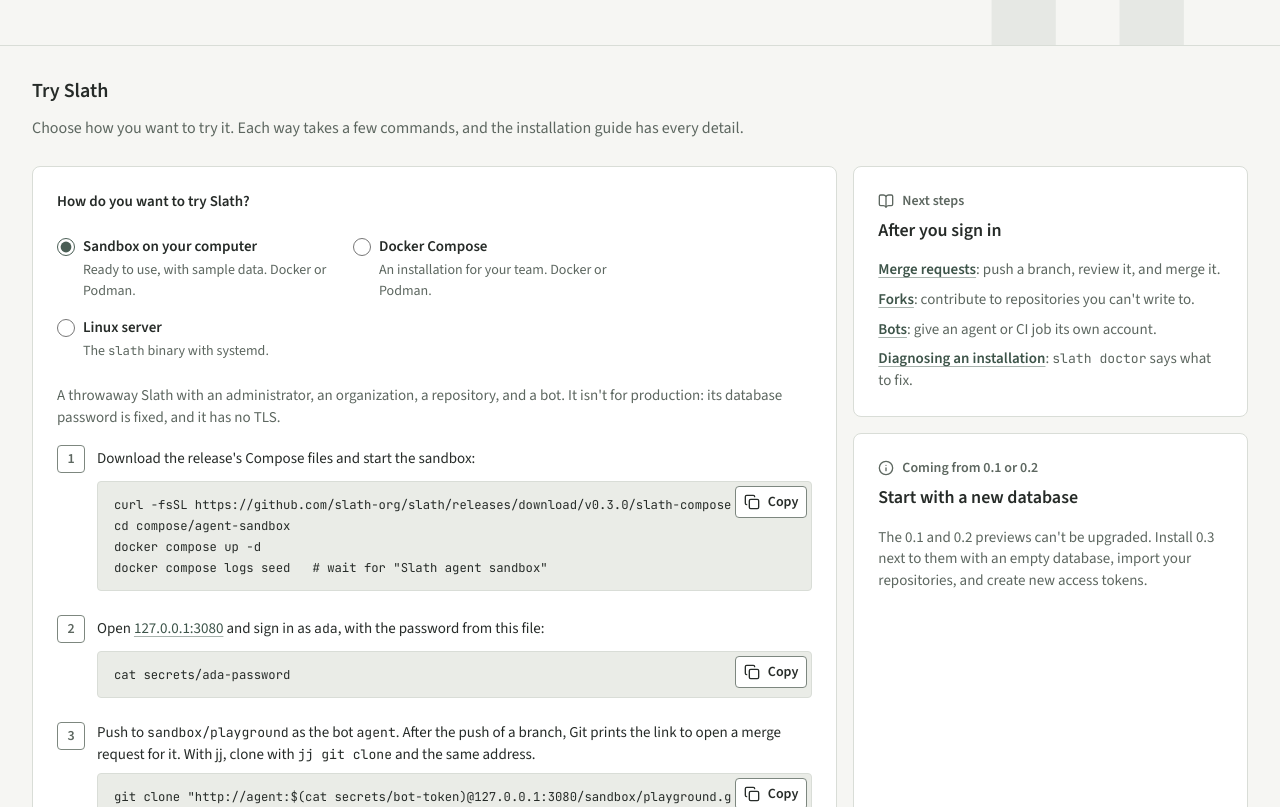
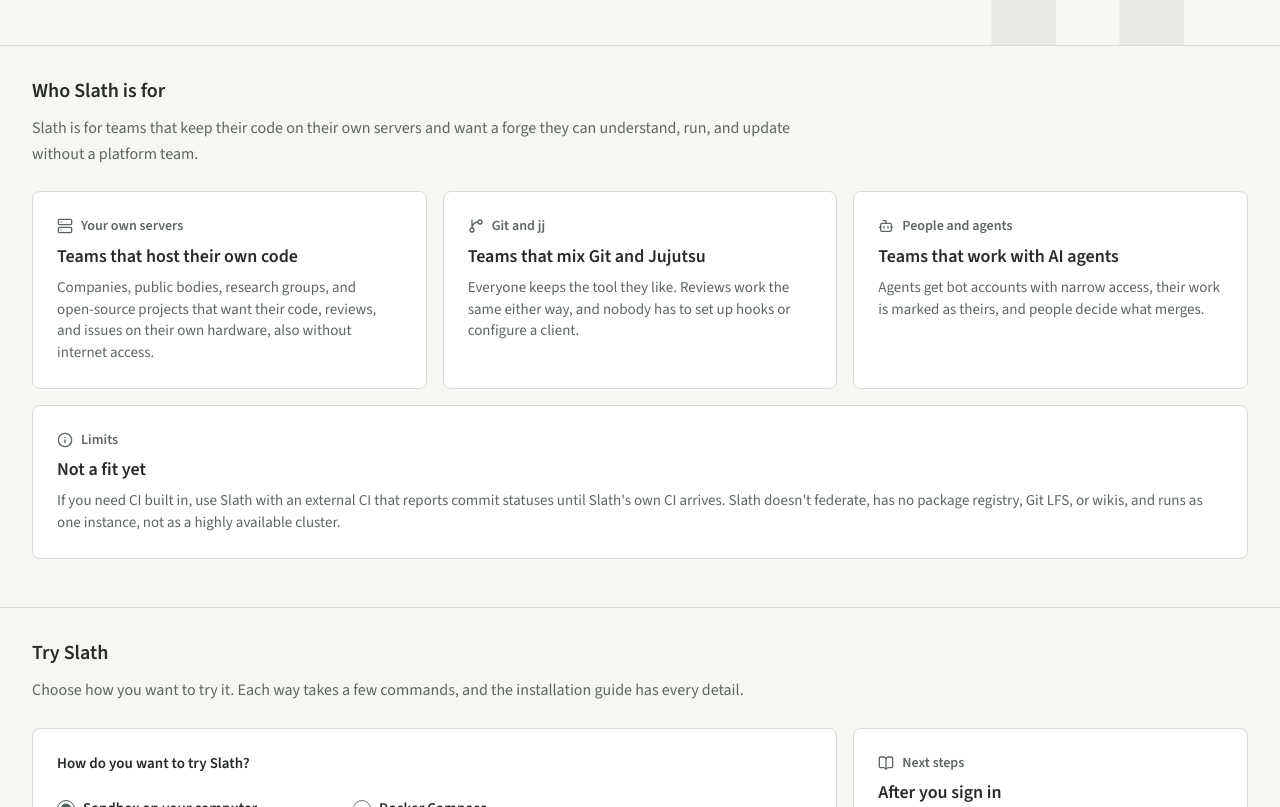
Before and after one commit to slath-org/slath.org, a plain HTML site: page index.html in a window 1280 px wide. Shown: the part 480-1287 px from the top of the page. Drawn offline with Linux system fonts and the light colour scheme.

Commit message:
Say who Slath is for
A short section after the hero names the teams Slath suits: teams that
host their own code, teams that mix Git and Jujutsu, and teams that work
with AI agents. A last tile says plainly where it isn't a fit yet: no
built-in CI (an external CI reports commit statuses meanwhile), no
federation, package registry, Git LFS, or wikis, and no highly available
cluster.

Signed-off-by: Erich Seifert <dev@erichseifert.de>

```diff
--- a/index.html
+++ b/index.html
@@ -68,6 +68,45 @@
             <p>It's the first release built for real use, and every later release updates from it by restarting.</p>
             <a class="more" href="https://github.com/slath-org/slath/releases/tag/v0.3.0">Release notes<svg class="icon" aria-hidden="true"><use href="assets/icons.svg#external-link"/></svg></a>
           </aside>
+        </div>
+      </div>
+    </section>
+
+    <section id="who" aria-labelledby="who-title">
+      <div class="wrap">
+        <div class="section-head">
+          <h2 id="who-title">Who Slath is for</h2>
+          <p>Slath is for teams that keep their code on their own servers and want a forge they can understand, run, and update without a platform team.</p>
+        </div>
+        <div class="bento">
+          <div class="tile">
+            <header>
+              <p class="eyebrow"><svg class="icon" aria-hidden="true"><use href="assets/icons.svg#server"/></svg>Your own servers</p>
+              <h3>Teams that host their own code</h3>
+              <p>Companies, public bodies, research groups, and open-source projects that want their code, reviews, and issues on their own hardware, also without internet access.</p>
+            </header>
+          </div>
+          <div class="tile">
+            <header>
+              <p class="eyebrow"><svg class="icon" aria-hidden="true"><use href="assets/icons.svg#git-branch"/></svg>Git and jj</p>
+              <h3>Teams that mix Git and Jujutsu</h3>
+              <p>Everyone keeps the tool they like. Reviews work the same either way, and nobody has to set up hooks or configure a client.</p>
+            </header>
+          </div>
+          <div class="tile">
+            <header>
+              <p class="eyebrow"><svg class="icon" aria-hidden="true"><use href="assets/icons.svg#bot"/></svg>People and agents</p>
+              <h3>Teams that work with AI agents</h3>
+              <p>Agents get bot accounts with narrow access, their work is marked as theirs, and people decide what merges.</p>
+            </header>
+          </div>
+          <div class="tile span-6">
+            <header>
+              <p class="eyebrow"><svg class="icon" aria-hidden="true"><use href="assets/icons.svg#info"/></svg>Limits</p>
+              <h3>Not a fit yet</h3>
+              <p>If you need CI built in, use Slath with an external CI that reports commit statuses until Slath's own CI arrives. Slath doesn't federate, has no package registry, Git LFS, or wikis, and runs as one instance, not as a highly available cluster.</p>
+            </header>
+          </div>
         </div>
       </div>
     </section>
```
